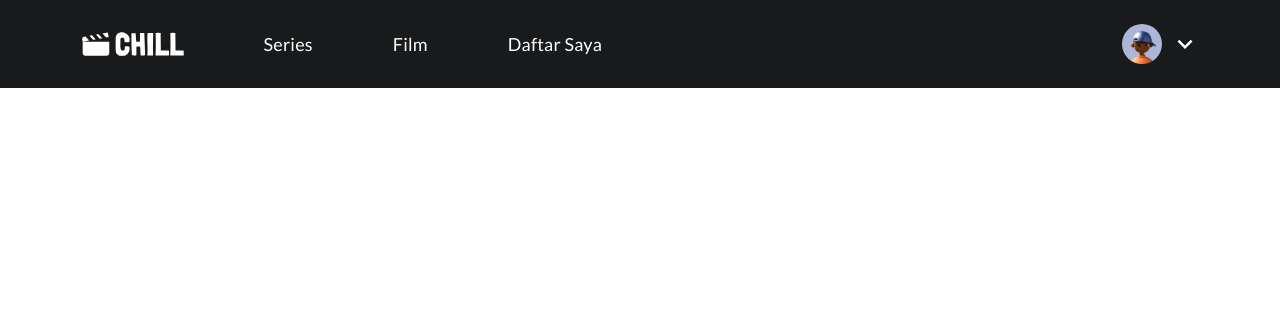
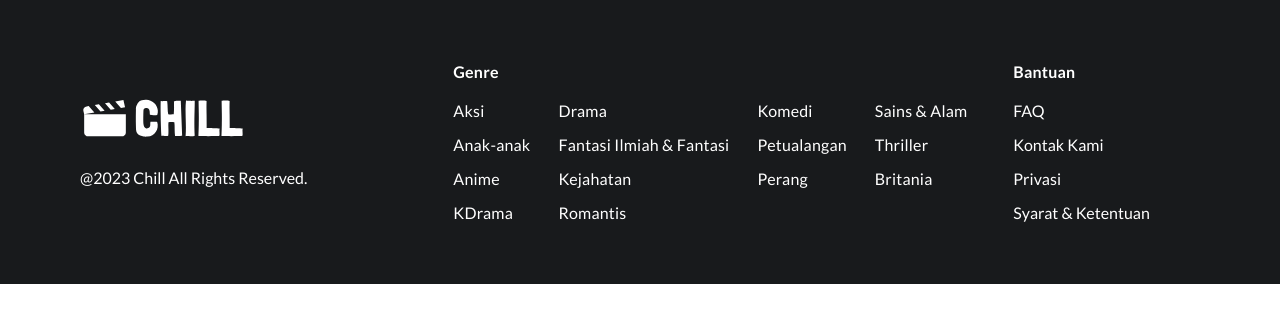
Before and after one commit to rizqyazhar/chillStreaming-missionFe1B, a React (Vite) app: page / in a window 1280 px wide. Shown: the top 322 px of the page. Built offline with nearby package versions, Linux system fonts and the light colour scheme.

Commit message:
feat: homepage-footer done

```diff
--- a/src/App.jsx
+++ b/src/App.jsx
@@ -2,12 +2,14 @@
 // import RegisterForm from "./components/fragments/RegisterForm"
 // import PotraitBoxs from "./components/fragments/PotraitBoxs"
 // import LandscapeBoxs from "./components/fragments/LandscapeBoxs"
-import Navbar from "./components/fragments/Navbar"
+import Footer from "./components/fragments/Footer"
+// import Navbar from "./components/fragments/Navbar"
 
 const App = () => {
   return (
     <>
-        <Navbar />
+        {/* <Navbar /> */}
+        <Footer />
     </>
   )
 }
--- /dev/null
+++ b/src/components/fragments/Footer.jsx
@@ -0,0 +1,44 @@
+const Footer = () => {
+  return (
+    <footer className="bg-pageHeaderBackground h-[284px] px-20 py-[60px] font-lato text-white grid grid-cols-3">
+        <div className="flex flex-col gap-[26px] justify-center">
+            <div>
+                <img src="/logo/chill-logo.svg"/>
+            </div>
+            <p className="text-poppins">@2023 Chill All Rights Reserved.</p>
+        </div>
+        <div className="col-start-2 col-end-4 grid grid-cols-4">
+            <div className="col-start-1 col-end-4 flex flex-col gap-[15px]">
+                <h4 className="font-bold tracking-[.2px] cursor-default">Genre</h4>
+                <div className="grid grid-cols-[repeat(4,max-content)] gap-x-7 gap-y-2.5 tracking-[.2px]">
+                    <a href="">Aksi</a>
+                    <a href="">Drama</a>
+                    <a href="">Komedi</a>
+                    <a href="">Sains & Alam</a>
+                    <a href="">Anak-anak</a>
+                    <a href="">Fantasi Ilmiah & Fantasi</a>
+                    <a href="">Petualangan</a>
+                    <a href="">Thriller</a>
+                    <a href="">Anime</a>
+                    <a href="">Kejahatan</a>
+                    <a href="">Perang</a>
+                    <a href="">Britania</a>
+                    <a href="">KDrama</a>
+                    <a href="">Romantis</a>
+                </div>
+            </div>
+            <div className="col-start-4 col-end-5 flex flex-col gap-[15px]">
+                <h4 className="font-bold tracking-[.2px] cursor-default">Bantuan</h4>
+                <div className="grid grid-rows-4 gap-2.5 font-medium">
+                    <a href="">FAQ</a>
+                    <a href="">Kontak Kami</a>
+                    <a href="">Privasi</a>
+                    <a href="">Syarat & Ketentuan</a>
+                </div>
+            </div>
+        </div>
+    </footer>
+  )
+}
+
+export default Footer
--- a/src/index.css
+++ b/src/index.css
@@ -1,9 +1,10 @@
-@import url('https://fonts.googleapis.com/css2?family=Lato:ital,wght@0,100;0,300;0,400;0,700;0,900;1,100;1,300;1,400;1,700;1,900&display=swap');
+@import url('https://fonts.googleapis.com/css2?family=Lato:ital,wght@0,100;0,300;0,400;0,700;0,900;1,100;1,300;1,400;1,700;1,900&family=Poppins:ital,wght@0,100;0,200;0,300;0,400;0,500;0,600;0,700;0,800;0,900;1,100;1,200;1,300;1,400;1,500;1,600;1,700;1,800;1,900&display=swap');
 @import "tailwindcss";
 
 @theme {
     /* fontFamily */
     --font-lato: "Lato", serif;
+    --font-poppins: "Poppins", serif;
 
     /* colors */
     --color-primary-default: rgba(50, 84, 255, 1);
```
